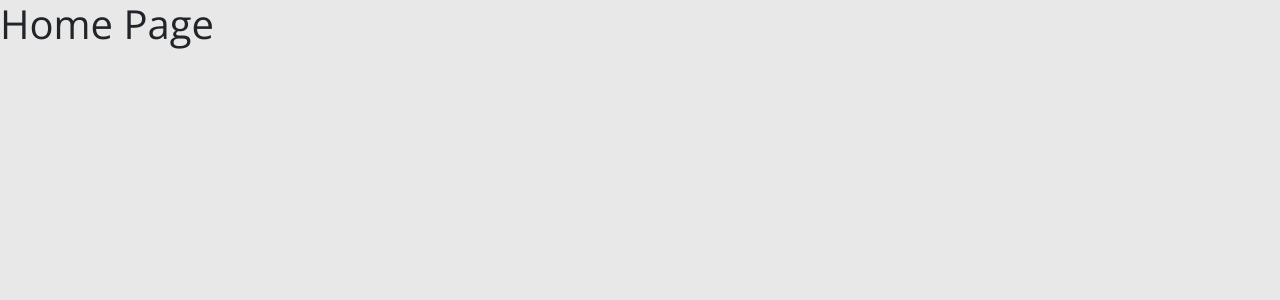
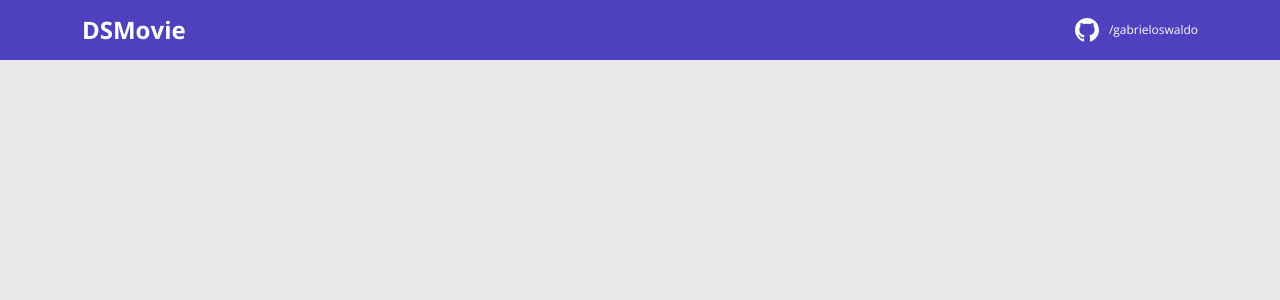
Before and after one commit to gabrieloswaldo/dsmovie, a React (Create React App) app in the folder frontend/: page / in a window 1280 px wide. Shown: the top 300 px of the page. Built offline with nearby package versions, Linux system fonts and the light colour scheme.

Commit message:
Create NavBar component

```diff
--- a/frontend/src/App.tsx
+++ b/frontend/src/App.tsx
@@ -1,7 +1,7 @@
-import React from "react";
+import NavBar from "./components/NavBar";
 
 function App() {
-  return <h1>Home Page</h1>;
+  return <NavBar />;
 }
 
 export default App;
--- /dev/null
+++ b/frontend/src/components/NavBar/index.tsx
@@ -0,0 +1,26 @@
+import { ReactComponent as GithubIcon } from "assets/img/github-logo.svg";
+import "./styles.css";
+
+const NavBar = (): JSX.Element => {
+  return (
+    <header>
+      <nav className="container">
+        <div className="dsmovie-nav-content">
+          <h1>DSMovie</h1>
+          <a
+            href="https://github.com/gabrieloswaldo"
+            target="_blank"
+            rel="noreferrer"
+          >
+            <div className="dsmovie-github-container">
+              <GithubIcon />
+              <p className="dsmovie-github-link">/gabrieloswaldo</p>
+            </div>
+          </a>
+        </div>
+      </nav>
+    </header>
+  );
+};
+
+export default NavBar;
--- /dev/null
+++ b/frontend/src/components/NavBar/styles.css
@@ -0,0 +1,29 @@
+header {
+  background-color: var(--color-primary);
+  height: 60px;
+  display: flex;
+  align-items: center;
+}
+
+.dsmovie-nav-content {
+  display: flex;
+  justify-content: space-between;
+  align-items: center;
+  color: #fff;
+}
+
+.dsmovie-nav-content h1 {
+  margin: 0;
+  font-weight: 700;
+  font-size: 24px;
+}
+
+.dsmovie-github-container {
+  display: flex;
+  align-items: center;
+}
+
+.dsmovie-github-link {
+  margin: 0 0 0 10px;
+  font-size: 12px;
+}
--- a/frontend/tsconfig.json
+++ b/frontend/tsconfig.json
@@ -1,5 +1,6 @@
 {
   "compilerOptions": {
+    "baseUrl": "./src",
     "target": "es5",
     "lib": ["dom", "dom.iterable", "esnext"],
     "allowJs": true,
```
Also changed, not shown: frontend/src/assets/img/github-logo.svg (added).
